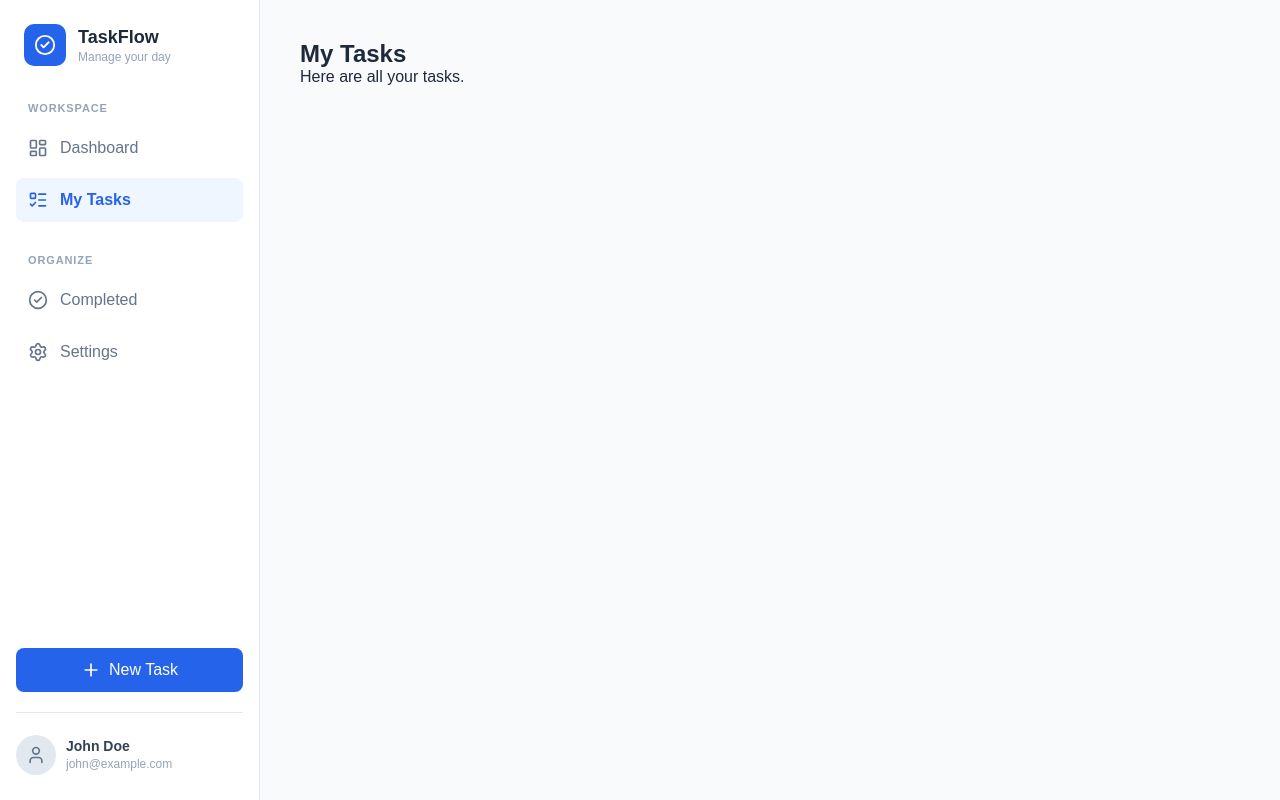
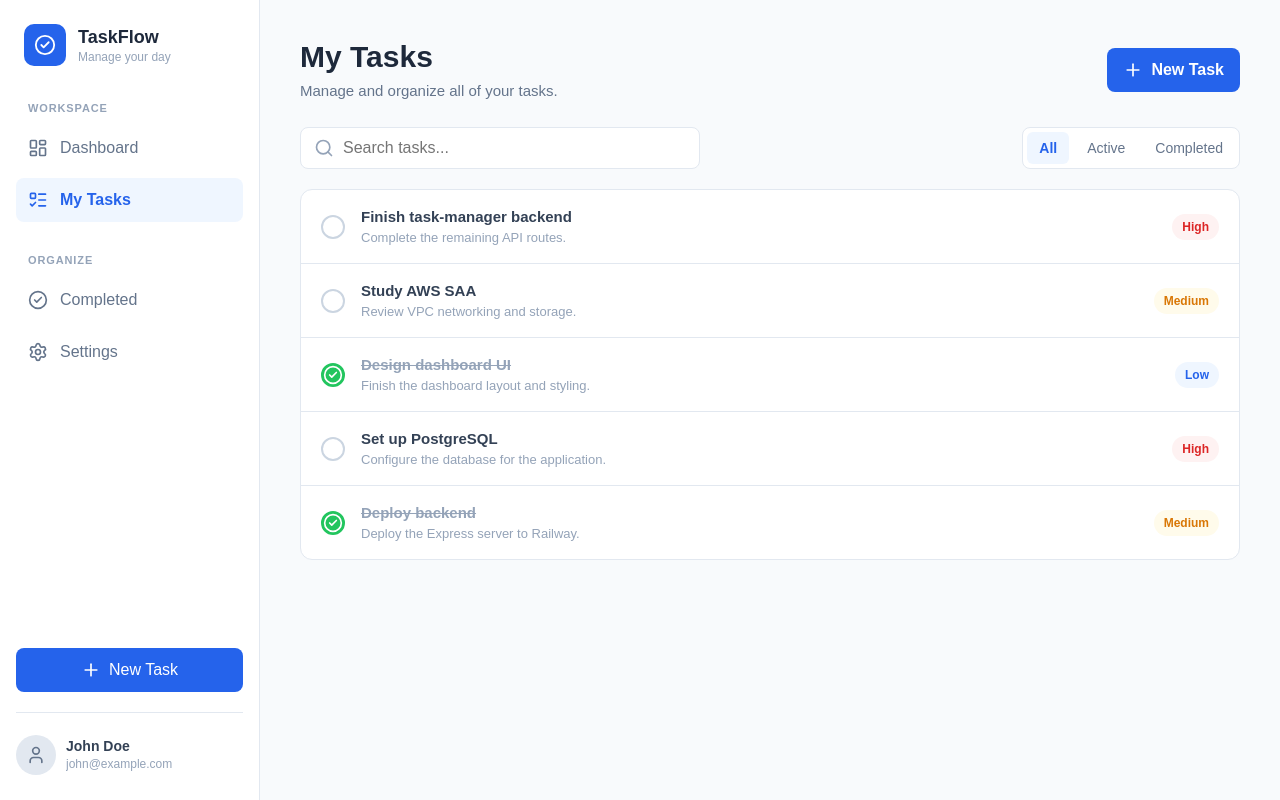
Before and after one commit to aaronp51/task-manager, a React (Vite) app in the folder client/: page /tasks in a window 1280 px wide. Built offline with nearby package versions, Linux system fonts and the light colour scheme.

Commit message:
feat: implement user task list component

```diff
--- a/client/src/pages/Tasks.jsx
+++ b/client/src/pages/Tasks.jsx
@@ -1,8 +1,173 @@
+import { useState } from 'react';
+import { Search, Plus, CheckCircle2 } from 'lucide-react';
+
+import '../stylesheets/Tasks.css';
+
 function Tasks() {
+  const [tasks, setTasks] = useState([
+    {
+      id: 1,
+      title: 'Finish task-manager backend',
+      description: 'Complete the remaining API routes.',
+      priority: 'High',
+      completed: false,
+    },
+    {
+      id: 2,
+      title: 'Study AWS SAA',
+      description: 'Review VPC networking and storage.',
+      priority: 'Medium',
+      completed: false,
+    },
+    {
+      id: 3,
+      title: 'Design dashboard UI',
+      description: 'Finish the dashboard layout and styling.',
+      priority: 'Low',
+      completed: true,
+    },
+    {
+      id: 4,
+      title: 'Set up PostgreSQL',
+      description: 'Configure the database for the application.',
+      priority: 'High',
+      completed: false,
+    },
+    {
+      id: 5,
+      title: 'Deploy backend',
+      description: 'Deploy the Express server to Railway.',
+      priority: 'Medium',
+      completed: true,
+    },
+  ]);
+
+  const [filter, setFilter] = useState('all');
+  const [searchTerm, setSearchTerm] = useState('');
+
+  function toggleTaskCompletion(taskId) {
+    setTasks((currentTasks) =>
+      currentTasks.map((task) =>
+        task.id === taskId
+          ? { ...task, completed: !task.completed }
+          : task
+      )
+    );
+  }
+
+  const filteredTasks = tasks.filter((task) => {
+    const matchesSearch =
+      task.title.toLowerCase().includes(searchTerm.toLowerCase()) ||
+      task.description.toLowerCase().includes(searchTerm.toLowerCase());
+
+    if (filter === 'active') {
+      return matchesSearch && !task.completed;
+    }
+
+    if (filter === 'completed') {
+      return matchesSearch && task.completed;
+    }
+
+    return matchesSearch;
+  });
+
   return (
-    <div>
-      <h2>My Tasks</h2>
-      <p>Here are all your tasks.</p>
+    <div className="tasks-page">
+      <header className="tasks-page-header">
+        <div>
+          <h1>My Tasks</h1>
+          <p>Manage and organize all of your tasks.</p>
+        </div>
+
+        <button className="create-task-button">
+          <Plus size={20} />
+          New Task
+        </button>
+      </header>
+
+      <section className="tasks-toolbar">
+        <div className="search-container">
+          <Search className="search-icon" size={20} />
+
+          <input
+            type="text"
+            className="task-search"
+            placeholder="Search tasks..."
+            value={searchTerm}
+            onChange={(event) => setSearchTerm(event.target.value)}
+          />
+        </div>
+
+        <div className="task-filters">
+          <button
+            className={`filter-button ${
+              filter === 'all' ? 'active' : ''
+            }`}
+            onClick={() => setFilter('all')}
+          >
+            All
+          </button>
+
+          <button
+            className={`filter-button ${
+              filter === 'active' ? 'active' : ''
+            }`}
+            onClick={() => setFilter('active')}
+          >
+            Active
+          </button>
+
+          <button
+            className={`filter-button ${
+              filter === 'completed' ? 'active' : ''
+            }`}
+            onClick={() => setFilter('completed')}
+          >
+            Completed
+          </button>
+        </div>
+      </section>
+
+      <section className="tasks-list">
+        {filteredTasks.length > 0 ? (
+          filteredTasks.map((task) => (
+            <div className="task-row" key={task.id}>
+              <button
+                className={`task-row-checkbox ${
+                  task.completed ? 'completed' : ''
+                }`}
+                onClick={() => toggleTaskCompletion(task.id)}
+              >
+                {task.completed && <CheckCircle2 size={20} />}
+              </button>
+
+              <div className="task-row-details">
+                <h2
+                  className={`task-row-title ${
+                    task.completed ? 'completed' : ''
+                  }`}
+                >
+                  {task.title}
+                </h2>
+
+                <p className="task-row-description">
+                  {task.description}
+                </p>
+              </div>
+
+              <span
+                className={`task-priority ${task.priority.toLowerCase()}`}
+              >
+                {task.priority}
+              </span>
+            </div>
+          ))
+        ) : (
+          <div className="empty-state">
+            <p>No tasks found.</p>
+          </div>
+        )}
+      </section>
     </div>
   );
 }
--- /dev/null
+++ b/client/src/stylesheets/Tasks.css
@@ -0,0 +1,304 @@
+.tasks-page {
+  width: 100%;
+  max-width: 1400px;
+}
+
+/* =========================
+   HEADER
+========================= */
+
+.tasks-page-header {
+  display: flex;
+  align-items: center;
+  justify-content: space-between;
+
+  margin-bottom: 28px;
+}
+
+.tasks-page-header h1 {
+  font-size: 30px;
+  font-weight: 700;
+  color: #1e293b;
+}
+
+.tasks-page-header p {
+  margin-top: 8px;
+  font-size: 15px;
+  color: #64748b;
+}
+
+/* =========================
+   NEW TASK BUTTON
+========================= */
+
+.create-task-button {
+  display: flex;
+  align-items: center;
+  gap: 8px;
+
+  padding: 12px 16px;
+
+  color: #ffffff;
+  background-color: #2563eb;
+
+  border: none;
+  border-radius: 8px;
+
+  cursor: pointer;
+  font: inherit;
+  font-weight: 600;
+
+  transition: background-color 0.2s ease;
+}
+
+.create-task-button:hover {
+  background-color: #1d4ed8;
+}
+
+/* =========================
+   TOOLBAR
+========================= */
+
+.tasks-toolbar {
+  display: flex;
+  align-items: center;
+  justify-content: space-between;
+  gap: 20px;
+
+  margin-bottom: 20px;
+}
+
+/* Search */
+
+.search-container {
+  position: relative;
+  flex: 1;
+  max-width: 400px;
+}
+
+.search-icon {
+  position: absolute;
+  top: 50%;
+  left: 14px;
+
+  transform: translateY(-50%);
+  color: #94a3b8;
+}
+
+.task-search {
+  width: 100%;
+  padding: 11px 14px 11px 42px;
+
+  color: #1e293b;
+  background-color: #ffffff;
+
+  border: 1px solid #e2e8f0;
+  border-radius: 8px;
+
+  font: inherit;
+  outline: none;
+}
+
+.task-search:focus {
+  border-color: #2563eb;
+}
+
+/* Filters */
+
+.task-filters {
+  display: flex;
+  align-items: center;
+  gap: 6px;
+
+  padding: 4px;
+
+  background-color: #ffffff;
+  border: 1px solid #e2e8f0;
+  border-radius: 8px;
+}
+
+.filter-button {
+  padding: 8px 12px;
+
+  color: #64748b;
+  background-color: transparent;
+
+  border: none;
+  border-radius: 6px;
+
+  cursor: pointer;
+  font: inherit;
+  font-size: 14px;
+}
+
+.filter-button:hover {
+  background-color: #f1f5f9;
+}
+
+.filter-button.active {
+  color: #2563eb;
+  background-color: #eff6ff;
+  font-weight: 600;
+}
+
+/* =========================
+   TASK LIST
+========================= */
+
+.tasks-list {
+  display: flex;
+  flex-direction: column;
+
+  background-color: #ffffff;
+
+  border: 1px solid #e2e8f0;
+  border-radius: 12px;
+
+  overflow: hidden;
+}
+
+.task-row {
+  display: flex;
+  align-items: center;
+  gap: 16px;
+
+  padding: 18px 20px;
+
+  border-bottom: 1px solid #e2e8f0;
+}
+
+.task-row:last-child {
+  border-bottom: none;
+}
+
+.task-row:hover {
+  background-color: #fafafa;
+}
+
+/* Checkbox */
+
+.task-row-checkbox {
+  display: flex;
+  align-items: center;
+  justify-content: center;
+
+  width: 24px;
+  height: 24px;
+
+  flex-shrink: 0;
+
+  color: #ffffff;
+  background-color: #ffffff;
+
+  border: 2px solid #cbd5e1;
+  border-radius: 50%;
+
+  cursor: pointer;
+}
+
+.task-row-checkbox.completed {
+  background-color: #22c55e;
+  border-color: #22c55e;
+}
+
+/* Task information */
+
+.task-row-details {
+  flex: 1;
+  min-width: 0;
+}
+
+.task-row-title {
+  font-size: 15px;
+  font-weight: 600;
+  color: #334155;
+}
+
+.task-row-title.completed {
+  color: #94a3b8;
+  text-decoration: line-through;
+}
+
+.task-row-description {
+  margin-top: 5px;
+
+  font-size: 13px;
+  color: #94a3b8;
+}
+
+/* Priority */
+
+.task-priority {
+  flex-shrink: 0;
+
+  padding: 6px 10px;
+
+  font-size: 12px;
+  font-weight: 600;
+
+  border-radius: 999px;
+}
+
+.task-priority.high {
+  color: #dc2626;
+  background-color: #fef2f2;
+}
+
+.task-priority.medium {
+  color: #d97706;
+  background-color: #fffbeb;
+}
+
+.task-priority.low {
+  color: #2563eb;
+  background-color: #eff6ff;
+}
+
+/* Empty state */
+
+.empty-state {
+  padding: 50px 20px;
+
+  text-align: center;
+  color: #64748b;
+}
+
+/* =========================
+   RESPONSIVE
+========================= */
+
+@media (max-width: 800px) {
+  .tasks-page-header {
+    align-items: flex-start;
+    gap: 16px;
+    flex-direction: column;
+  }
+
+  .tasks-toolbar {
+    align-items: stretch;
+    flex-direction: column;
+  }
+
+  .search-container {
+    max-width: none;
+  }
+
+  .task-filters {
+    width: fit-content;
+  }
+}
+
+@media (max-width: 600px) {
+  .task-row {
+    align-items: flex-start;
+    flex-wrap: wrap;
+  }
+
+  .task-row-details {
+    min-width: 200px;
+  }
+
+  .task-priority {
+    margin-left: 40px;
+  }
+}
```
Also changed, not shown: client/src/api/tasks.js (added, +9 -0 lines).
